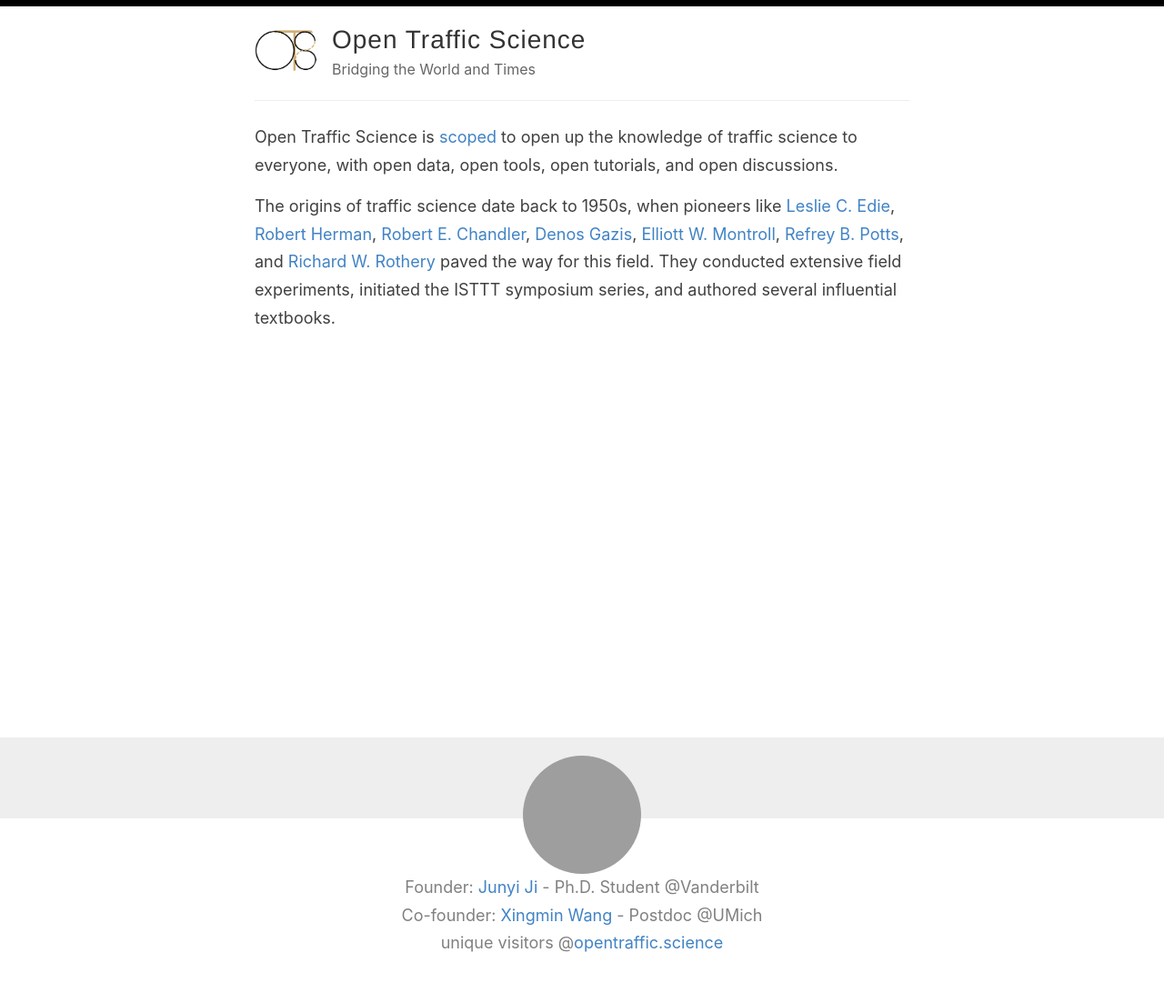
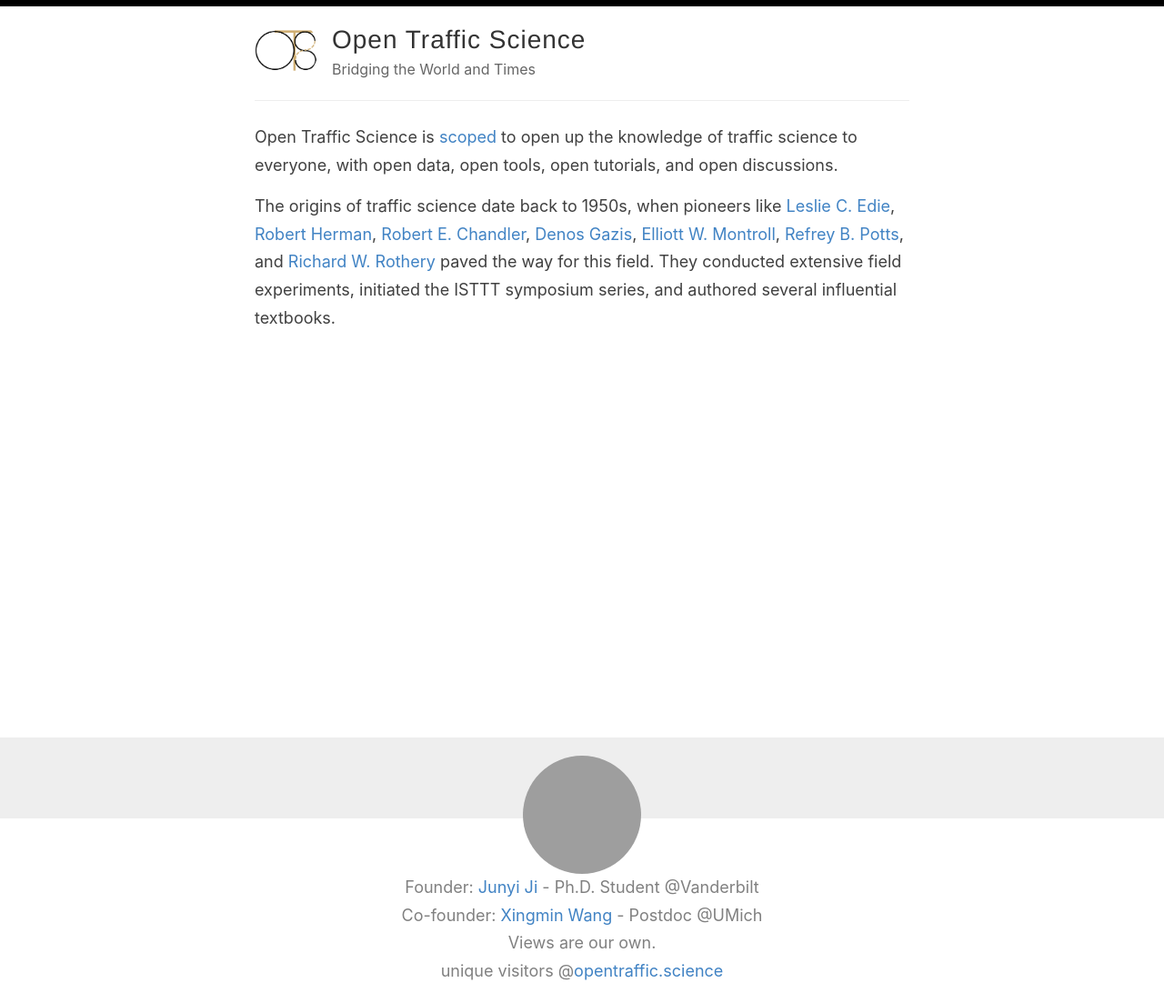
Before and after one commit to OpenTrafficScience/opentrafficscience.github.io, a Jekyll site: the page built from index.md, in a window 1280 px wide. Shown: the whole page at 91% size. Built offline with Jekyll 4.4.1, drawn with Linux system fonts in a browser that asks for light colours; the list of posts is cut into pages by our own code; comment, search, counter and statistics services are not loaded; before the commit the page ends 1073 px from its top, so only the background shows below that.

Commit message:
Update default.html

```diff
--- a/_layouts/default.html
+++ b/_layouts/default.html
@@ -75,6 +75,7 @@
     <div class="leader">
       Co-founder: <a href="https://xingminw.github.io/">Xingmin Wang</a> - Postdoc @UMich
     </div>
+    Views are our own.
   </div>
 <span id = "busuanzi_container_site_uv">
   <span id = "busuanzi_value_site_uv"></span> <span>unique visitors</span>
```
